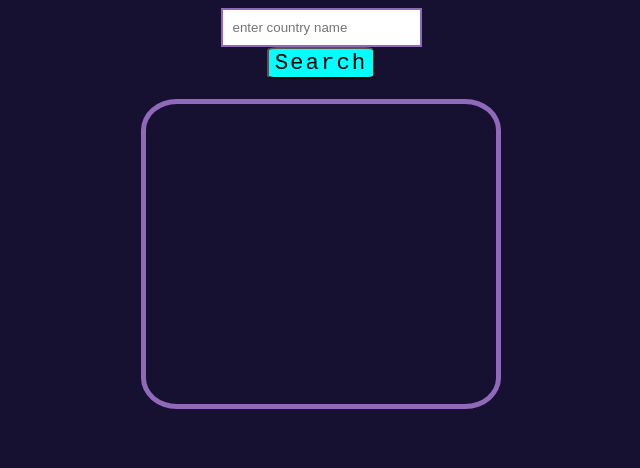
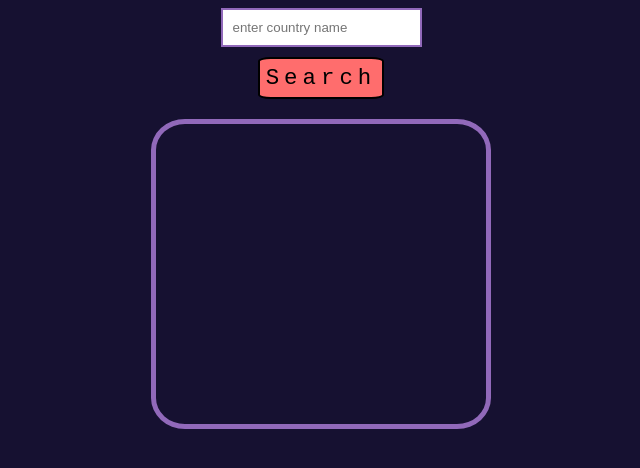
Before and after one commit to anmol1432/ajax-xmlhttp-request-in-js, a plain HTML site: page index.html in a window 1280 px wide. Shown: the whole page, without its empty margins (319-959 px from the left). Drawn offline with Linux system fonts and the light colour scheme.

Commit message:
change the collor of button

```diff
--- a/index.html
+++ b/index.html
@@ -16,7 +16,7 @@
 
             .main-container {
                 background-color: transparent;
-                width: 350px;
+                width: 330px;
                 height: 300px;
                 display: block;
                 margin: auto;
@@ -71,11 +71,15 @@
             button {
                 display: block;
                 margin: auto;
-                background-color: cyan;
+                background-color: rgb(255, 109, 109);
                 font-family: monospace;
                 font-size: 1.4rem;
                 border-radius: 10%;
                 letter-spacing: 2px;
+                border: 2px solid;
+                padding: 6px;
+                letter-spacing: 5px;
+                margin-top: 10px;
             }
         </style>
     </head>
```
